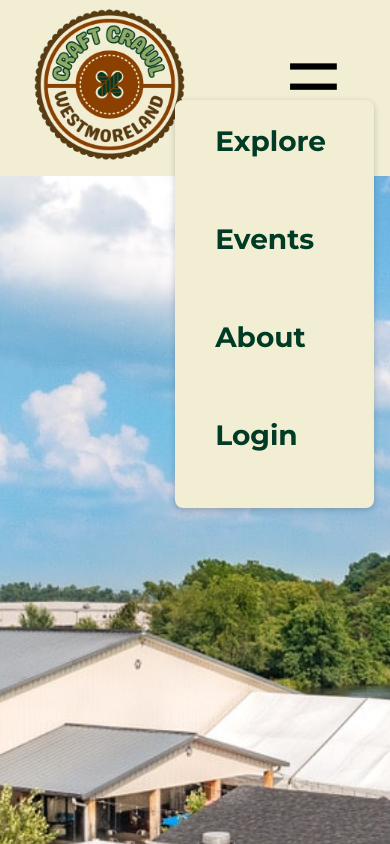
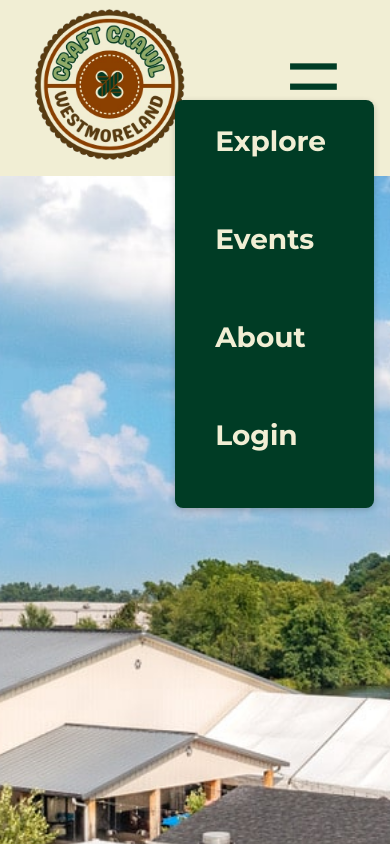
Before and after one commit to SophisticatedDoggo/Craft-Crawl-Client, a plain HTML site: page index.html in a window 390 px wide. Both pictures are taken after a click on the button "Toggle menu". Shown: the top 844 px of the page. Drawn offline with Linux system fonts and the light colour scheme.

Commit message:
Updated navbar colors for mobile

```diff
--- a/css/styles.css
+++ b/css/styles.css
@@ -40,7 +40,7 @@ header {
   display: none;
   font-size: 1.8rem;
   background: none;
-  color: #000000;
+  color: #003c25;
   border: none;
   cursor: pointer;
 }
@@ -117,7 +117,7 @@ img.logo {
     position: absolute;
     top: 100px;
     right: 1rem;
-    background-color: #f1eed4;
+    background-color: #003c25;
     padding: 1rem;
     border-radius: 8px;
     box-shadow: 0 2px 6px rgba(0, 0, 0, 0.2);
@@ -136,5 +136,6 @@ img.logo {
     display: block;
     width: 100%;
     padding: 0.5rem 1rem;
+    color: #f1eed4;
   }
 }
```
